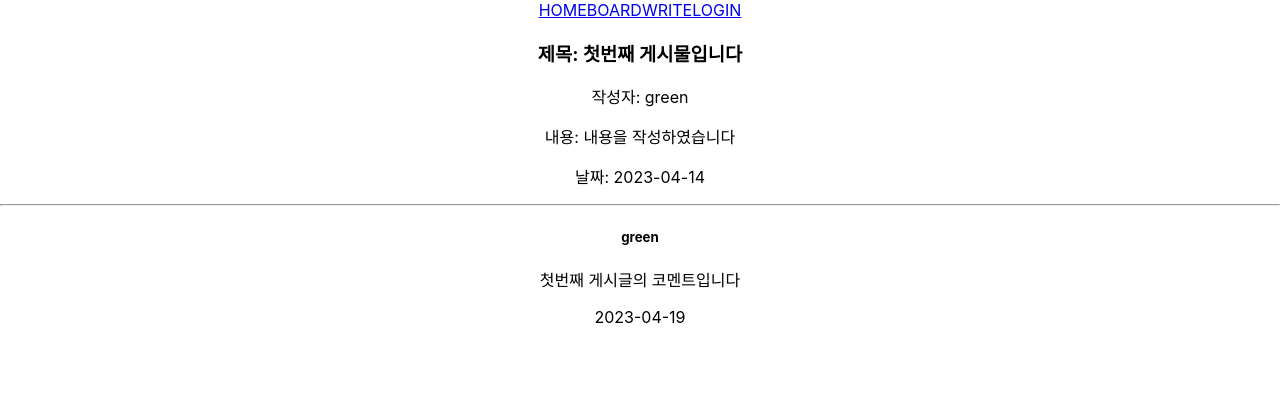
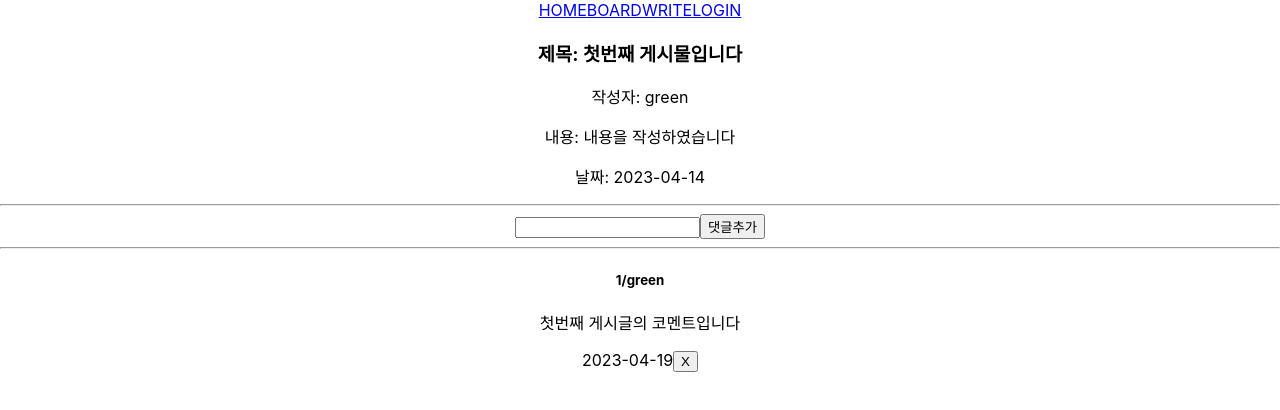
Before and after one commit to djdjdjdfh1/React, a React (Create React App) app in the folder rouster-context/: page /boardlist/1 in a window 1280 px wide. Shown: the top 410 px of the page. Built offline with nearby package versions, Linux system fonts and the light colour scheme.

Commit message:
0419 react

```diff
--- a/rouster-context/src/components/CommentComp.jsx
+++ b/rouster-context/src/components/CommentComp.jsx
@@ -1,14 +1,14 @@
-import React, { useContext } from 'react'
-import DataContext from '../context/DataContext'
+import React from 'react'
 
 export default function CommentComp(props) {
     // props로 전달한 comment를 구조분해를 통해서 쓰기 쉽게 작성
-    const {writer, text, date} = props.comment
+    const {writer, text, date, cid} = props.comment
   return (
     <div>
-        <h5>{writer}</h5>
+        <h5>{cid}/{writer}</h5>
         <p>{text}</p>
         <span>{date}</span>
+        <button>X</button>
     </div>
   )
 }
--- a/rouster-context/src/context/DataContext.jsx
+++ b/rouster-context/src/context/DataContext.jsx
@@ -1,6 +1,10 @@
 import React, { useState } from 'react';
 
 const DataContext = React.createContext("");
+
+// 컴퍼넌트 밖에서 생성한 값의 경우
+// 자동으로 값이 바뀌지않기에 안에서 메소드를 작성
+let cid = 3;
 
 // 데이터값을 가진 Provider 컴퍼넌트 작성
 // DataContext에 들어갈 value 값의 특징
@@ -59,10 +63,15 @@ const DataProvider = ({children}) => {
         }
     ]);
 
+    // cid를 사용하기위한 메소드 (호출하면 1씩 증가)
+    const cidCount = () => {
+        cid++
+    }
+
     // value에 담을 데이터 정리
     const value = {
-        state : {boardlist, id, user, commentlist},
-        action : {setBoardlist, setId, setUser, setCommentlist}
+        state : {boardlist, id, user, commentlist, cid},
+        action : {setBoardlist, setId, setUser, setCommentlist, cidCount}
     }
 
     return (
--- a/rouster-context/src/page/Board.jsx
+++ b/rouster-context/src/page/Board.jsx
@@ -1,4 +1,4 @@
-import React, { useContext, useEffect } from 'react'
+import React, { useContext, useEffect, useState } from 'react'
 import { useParams, useNavigate} from 'react-router-dom'
 import data from '../data/dummy.json'
 
@@ -17,6 +17,9 @@ export default function Board() {
     // 삭제를 위해 action 속성도 가져옴
     const {state, action} = useContext(DataContext);
     const {boardlist} = state;
+
+    // 코멘트의 작성할 글을 저장하기위한 공간
+    const [text, setText] = useState("");
 
     // 배열의 함수인 find를 이용하여
     // 함수의 조건이 참인 하나의 값을 가져온다
@@ -52,6 +55,26 @@ export default function Board() {
 
         // 삭제 이후에 boardlist로 이동
     navigate('/boardlist')
+    }
+
+    // 코멘트 추가 메소드
+    const addComment = () => {
+        // 1. 추가할 코멘트 객체 생성
+        const newComment = {
+            cid : state.cid,
+            boardId : boardData.id,
+            text : text,
+            date : "2023-04-19",
+            writer : state.user.writer
+        }
+        // 1-1. 값 증가
+        action.cidCount();
+
+        // 2. 코멘트가 추가된 새로운 배열
+        const newCommentlist = state.commentlist.concat(newComment);
+
+        // 3. 새로운 배열을 set메소드를 통해서 값 할당
+        action.setCommentlist(newCommentlist)
     }
 
   return (
@@ -93,11 +116,22 @@ export default function Board() {
             </div>
         }
         <hr />
+        {/* 코멘트를 작성할 공간 */}
+        <input type="text"
+            onChange={(e)=>{setText(e.target.value)}}
+        />
+        <button
+            onClick={addComment}
+        >
+            댓글추가
+        </button>
+        <hr />
         {   // 값을 넘길 형태가 객체로 주어져있으면 객체로 넘길수 있다
             // state의 commentlist를 그대로 쓰게되면 전체가 나옴
             // >> 동일한 boardId를 가진 commentlist를 만들어야함
             boardCommentlist.map((comment)=>(
                 <CommentComp
+                key={comment.cid}
                 comment={comment}
                 />
             ))
```
